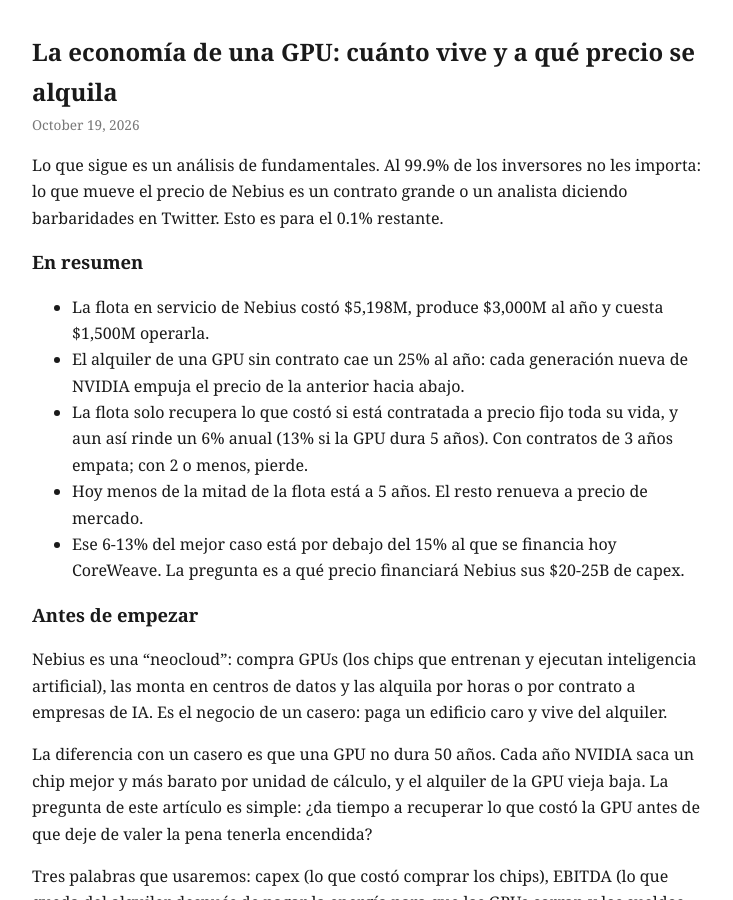
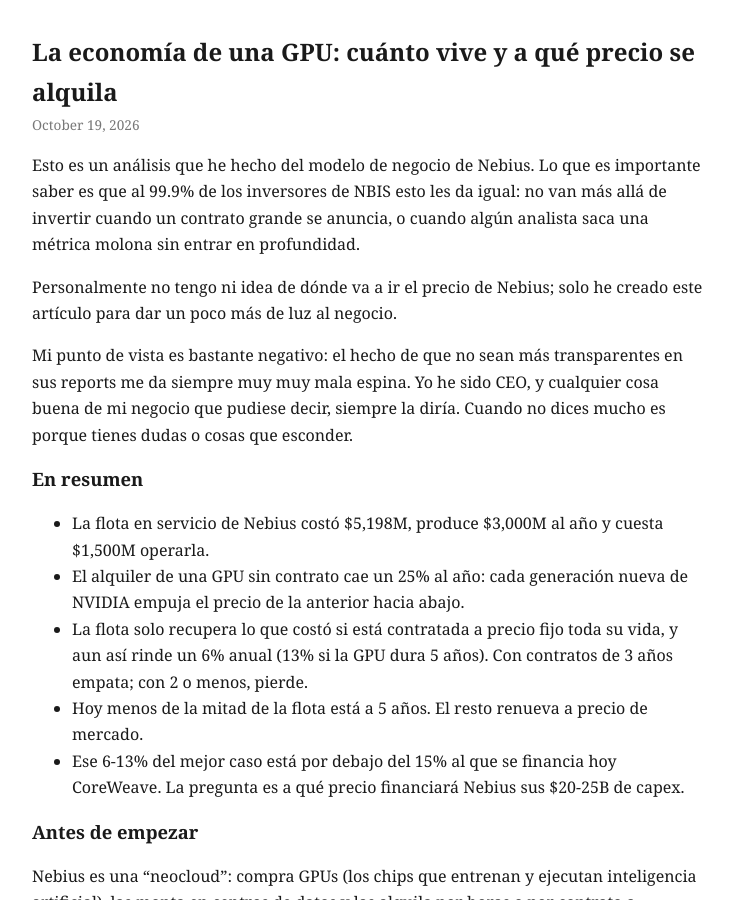
Before and after one commit to atapiawastaken/atapiawastaken.github.io, a Jekyll site: the page built from _posts/2026-10-19-economia-de-una-gpu.md, in a window 1280 px wide and 900 px high. Shown: the whole window, without its empty margins (272-1005 px from the left). Built offline with Jekyll 4.4.1, drawn with Linux system fonts in a browser that asks for light colours.

Commit message:
Rewrite opening paragraphs of GPU economics post

```diff
--- a/_posts/2026-10-19-economia-de-una-gpu.md
+++ b/_posts/2026-10-19-economia-de-una-gpu.md
@@ -5,7 +5,11 @@ date: 2026-10-19
 ---
 
 
-Lo que sigue es un análisis de fundamentales. Al 99.9% de los inversores no les importa: lo que mueve el precio de Nebius es un contrato grande o un analista diciendo barbaridades en Twitter. Esto es para el 0.1% restante.
+Esto es un análisis que he hecho del modelo de negocio de Nebius. Lo que es importante saber es que al 99.9% de los inversores de NBIS esto les da igual: no van más allá de invertir cuando un contrato grande se anuncia, o cuando algún analista saca una métrica molona sin entrar en profundidad.
+
+Personalmente no tengo ni idea de dónde va a ir el precio de Nebius; solo he creado este artículo para dar un poco más de luz al negocio.
+
+Mi punto de vista es bastante negativo: el hecho de que no sean más transparentes en sus reports me da siempre muy muy mala espina. Yo he sido CEO, y cualquier cosa buena de mi negocio que pudiese decir, siempre la diría. Cuando no dices mucho es porque tienes dudas o cosas que esconder.
 
 ## En resumen
 
```
